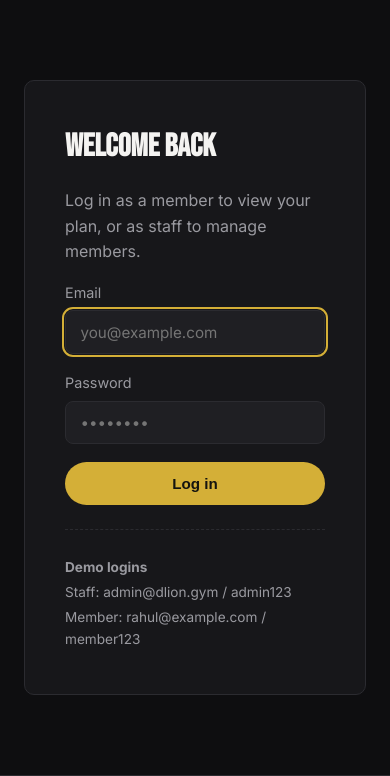
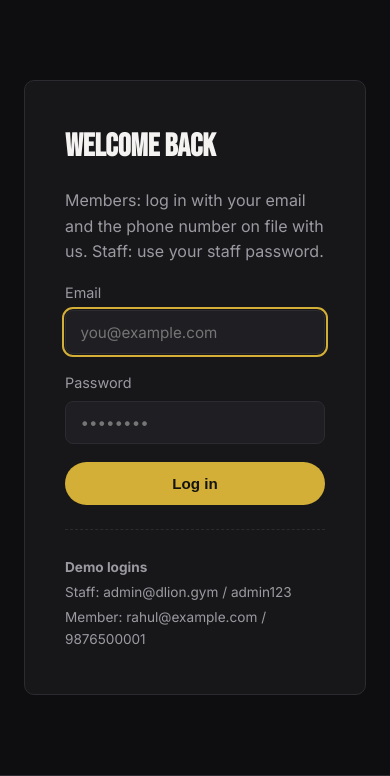
Before and after one commit to Vansh1621/gym-web-project, a Flask app: a page that uses templates/login.html in a window 390 px wide. Shown: the part 73-849 px from the top of the page. Run offline with Flask 3, Linux system fonts and the light colour scheme; the visitor is signed in with stand-in values (Sample User, id 1); data that the repository does not hold is empty.

Commit message:
Let members log in with phone number, no separate account needed
Previously a member added via the admin panel had no way to log in at
all -- the login form only checked the users table, and admin_member_new
never created a matching account. Members now authenticate straight
against members.email + members.phone, so staff adding someone's
details is the only signup step required. Staff/admin logins are
unchanged (users table, real password).

Co-Authored-By: Claude Sonnet 5 <noreply@anthropic.com>

```diff
--- a/app.py
+++ b/app.py
@@ -49,13 +49,27 @@ def register_routes(app):
 
     @app.before_request
     def load_logged_in_user():
-        user_id = session.get("user_id")
-        if user_id is None:
-            g.user = None
-        else:
-            db = db_module.get_db()
-            res = db.table("users").select("*").eq("id", user_id).execute()
+        role = session.get("role")
+        identity_id = session.get("identity_id")
+        g.user = None
+        g.member = None
+        if identity_id is None:
+            return
+        db = db_module.get_db()
+        if role == "admin":
+            res = db.table("users").select("*").eq("id", identity_id).execute()
             g.user = res.data[0] if res.data else None
+        elif role == "member":
+            res = db.table("members").select("*").eq("id", identity_id).execute()
+            member = res.data[0] if res.data else None
+            if member:
+                g.member = member
+                g.user = {
+                    "id": member["id"],
+                    "full_name": member["full_name"],
+                    "email": member["email"],
+                    "role": "member",
+                }
 
     @app.context_processor
     def inject_globals():
@@ -93,23 +107,31 @@ def register_routes(app):
     def login():
         if request.method == "POST":
             email = request.form.get("email", "").strip().lower()
-            password = request.form.get("password", "")
+            password = request.form.get("password", "").strip()
             db = db_module.get_db()
-            res = db.table("users").select("*").eq("email", email).execute()
-            user = res.data[0] if res.data else None
 
-            error = None
-            if user is None or not check_password_hash(user["password_hash"], password):
-                error = "Incorrect email or password."
+            # Staff log in with a real password set by an admin.
+            staff_res = db.table("users").select("*").eq("email", email).execute()
+            staff = staff_res.data[0] if staff_res.data else None
+            if staff and check_password_hash(staff["password_hash"], password):
+                session.clear()
+                session["role"] = "admin"
+                session["identity_id"] = staff["id"]
+                flash(f"Welcome back, {staff['full_name'].split(' ')[0]}!", "success")
+                return redirect(url_for("admin_dashboard"))
 
-            if error is None:
+            # Members log in with the phone number staff put on file for them --
+            # no separate account needs to be created when a member is added.
+            member_res = db.table("members").select("*").eq("email", email).execute()
+            member = member_res.data[0] if member_res.data else None
+            if member and password and member.get("phone") and _digits(password) == _digits(member["phone"]):
                 session.clear()
-                session["user_id"] = user["id"]
-                flash(f"Welcome back, {user['full_name'].split(' ')[0]}!", "success")
-                if user["role"] == "admin":
-                    return redirect(url_for("admin_dashboard"))
+                session["role"] = "member"
+                session["identity_id"] = member["id"]
+                flash(f"Welcome back, {member['full_name'].split(' ')[0]}!", "success")
                 return redirect(url_for("member_dashboard"))
-            flash(error, "error")
+
+            flash("Incorrect email or password.", "error")
         return render_template("login.html")
 
     @app.route("/logout")
@@ -123,9 +145,7 @@ def register_routes(app):
     @app.route("/member/dashboard")
     @login_required
     def member_dashboard():
-        db = db_module.get_db()
-        res = db.table("members").select("*").eq("email", g.user["email"]).execute()
-        member = res.data[0] if res.data else None
+        member = g.member
         days_left = None
         if member and member["expiry_date"]:
             try:
@@ -241,6 +261,10 @@ def register_routes(app):
         return redirect(url_for("admin_members"))
 
 
+def _digits(value):
+    return "".join(ch for ch in value if ch.isdigit())
+
+
 def _member_form_data():
     return {
         "full_name": request.form.get("full_name", "").strip(),
@@ -259,6 +283,8 @@ def _validate_member(data):
         return "Full name is required."
     if not data["email"] or "@" not in data["email"]:
         return "A valid email is required."
+    if not _digits(data["phone"]):
+        return "A phone number is required -- the member logs in with it as their password."
     if not data["join_date"]:
         return "Join date is required."
     return None
--- a/db.py
+++ b/db.py
@@ -37,24 +37,20 @@ def is_unique_violation(err):
 
 
 def seed_db():
-    """Insert a demo admin, a demo member login, and a handful of member records."""
+    """Insert a demo admin and a handful of member records.
+
+    Members don't get a `users` row -- they log in with their email and the
+    phone number on file for them, checked straight against `members`.
+    """
     db = get_db()
     today = date.today()
 
-    db.table("users").insert([
-        {
-            "full_name": "Gym Admin",
-            "email": "admin@dlion.gym",
-            "password_hash": generate_password_hash("admin123"),
-            "role": "admin",
-        },
-        {
-            "full_name": "Rahul Mehta",
-            "email": "rahul@example.com",
-            "password_hash": generate_password_hash("member123"),
-            "role": "member",
-        },
-    ]).execute()
+    db.table("users").insert({
+        "full_name": "Gym Admin",
+        "email": "admin@dlion.gym",
+        "password_hash": generate_password_hash("admin123"),
+        "role": "admin",
+    }).execute()
 
     demo_members = [
         ("Rahul Mehta", "rahul@example.com", "9876500001", "Gold", today - timedelta(days=40), today + timedelta(days=320), "active", "Prefers evening slot"),
--- a/templates/admin/member_form.html
+++ b/templates/admin/member_form.html
@@ -18,8 +18,9 @@
         <input type="email" name="email" required value="{{ member['email'] if member else '' }}">
       </label>
       <label>Phone
-        <input type="tel" name="phone" value="{{ member['phone'] if member else '' }}">
+        <input type="tel" name="phone" required value="{{ member['phone'] if member else '' }}">
       </label>
+      <p class="muted full-width" style="margin: -0.6rem 0 0; font-size: 0.85rem;">The member logs in with this email and this phone number as their password.</p>
       <label>Plan
         <select name="plan">
           {% for p in ['Basic', 'Gold', 'Platinum'] %}
--- a/templates/login.html
+++ b/templates/login.html
@@ -5,7 +5,7 @@
   <div class="container auth-wrap">
     <div class="auth-card">
       <h1>Welcome back</h1>
-      <p class="muted">Log in as a member to view your plan, or as staff to manage members.</p>
+      <p class="muted">Members: log in with your email and the phone number on file with us. Staff: use your staff password.</p>
       <form method="post" class="stack-form">
         <label>Email
           <input type="email" name="email" required autofocus placeholder="you@example.com">
@@ -18,7 +18,7 @@
       <div class="demo-box">
         <p class="muted"><strong>Demo logins</strong></p>
         <p class="muted">Staff: admin@dlion.gym / admin123</p>
-        <p class="muted">Member: rahul@example.com / member123</p>
+        <p class="muted">Member: rahul@example.com / 9876500001</p>
       </div>
     </div>
   </div>
```
Also changed, not shown: README.md.
